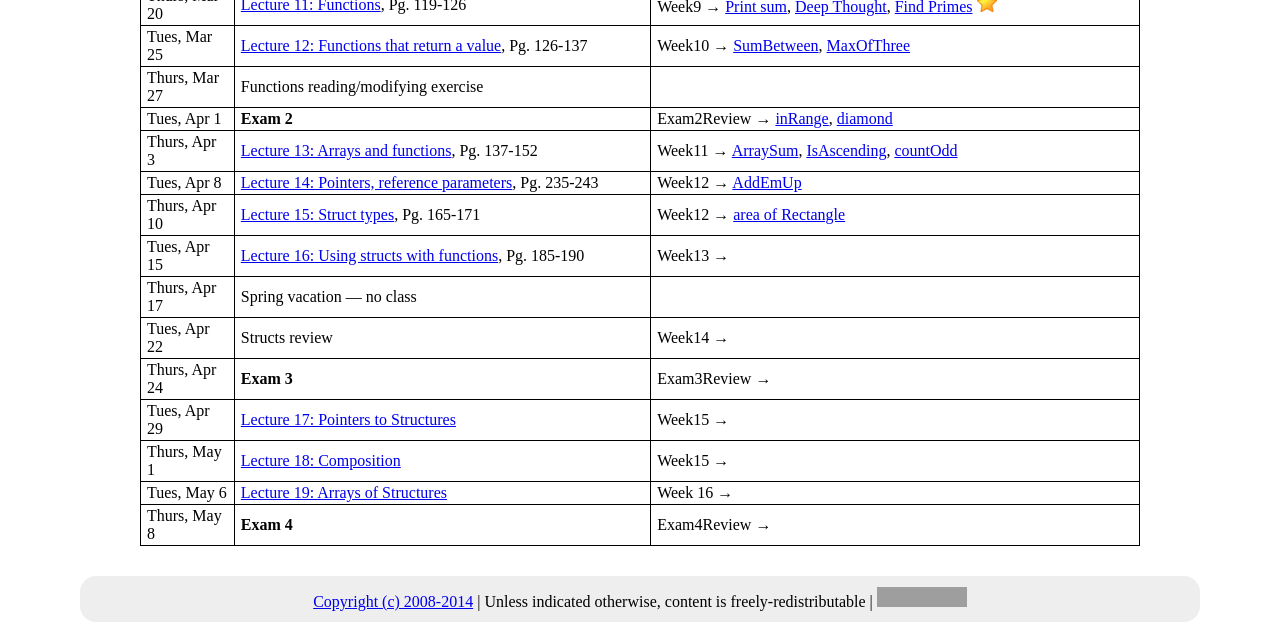
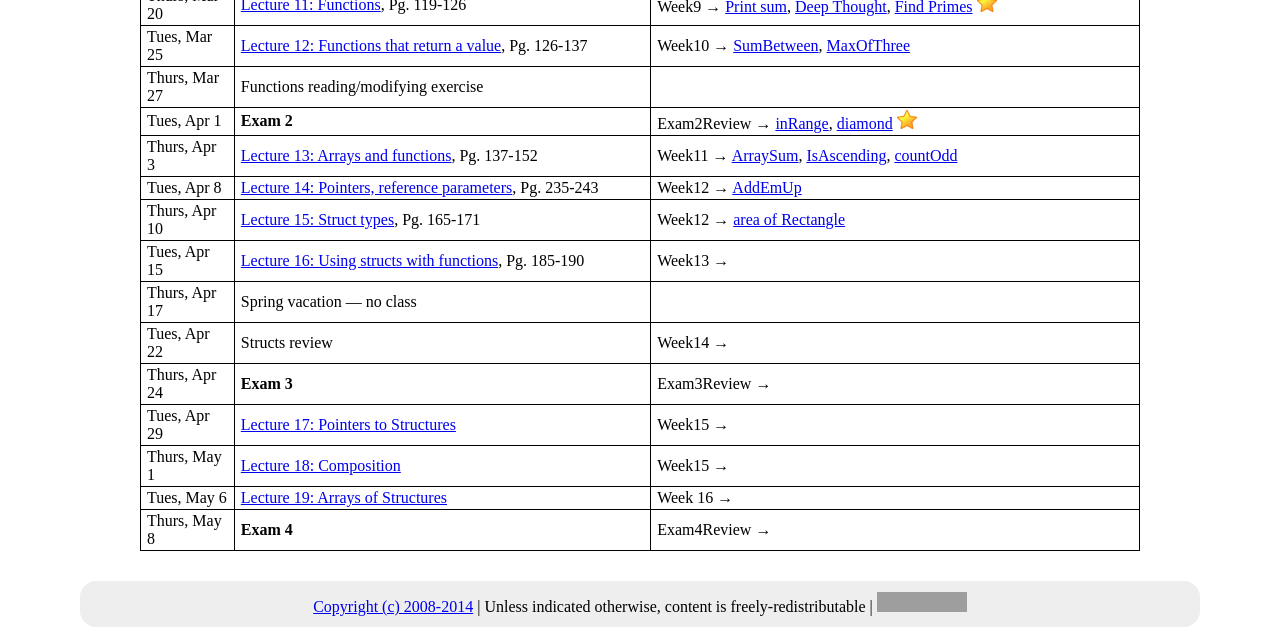
Before and after one commit to ycpcs/cs101-spring2014, a Jekyll site: the page built from schedule.md, in a window 1280 px wide. Shown: the part 922-1556 px from the top of the page. Built offline with Jekyll 4.4.1, drawn with Linux system fonts in a browser that asks for light colours; Markdown is read by kramdown in place of the engine named in the settings; grey boxes are pictures that could not be loaded.

Commit message:
mark diamond exercise as challenging

```diff
--- a/schedule.md
+++ b/schedule.md
@@ -31,7 +31,7 @@
 > Thurs, Mar 20 | [Lecture 11: Functions](lectures/lecture11.html), Pg. 119-126 | Week9 &rarr; [Print sum](https://cs.ycp.edu/cloudcoder/#exercise?c=5,p=110), [Deep Thought](https://cs.ycp.edu/cloudcoder/#exercise?c=5,p=111), [Find Primes](https://cs.ycp.edu/cloudcoder/#exercise?c=5,p=112) <img src="{{site.url}}/images/goldstar-tiny.png" />
 > Tues, Mar 25 | [Lecture 12: Functions that return a value](lectures/lecture12.html), Pg. 126-137 | Week10 &rarr; [SumBetween](https://cs.ycp.edu/cloudcoder/#exercise?c=5,p=116), [MaxOfThree](https://cs.ycp.edu/cloudcoder/#exercise?c=5,p=117)
 > Thurs, Mar 27 | Functions reading/modifying exercise
-> Tues, Apr 1 | **Exam 2** | Exam2Review &rarr; [inRange](https://cs.ycp.edu/cloudcoder/#exercise?c=5,p=135), [diamond](https://cs.ycp.edu/cloudcoder/#exercise?c=5,p=136)
+> Tues, Apr 1 | **Exam 2** | Exam2Review &rarr; [inRange](https://cs.ycp.edu/cloudcoder/#exercise?c=5,p=135), [diamond](https://cs.ycp.edu/cloudcoder/#exercise?c=5,p=136) <img src="{{site.url}}/images/goldstar-tiny.png" />
 > Thurs, Apr 3 | [Lecture 13: Arrays and functions](lectures/lecture13.html), Pg. 137-152 | Week11 &rarr; [ArraySum](https://cs.ycp.edu/cloudcoder/#exercise?c=5,p=113), [IsAscending](https://cs.ycp.edu/cloudcoder/#exercise?c=5,p=115), [countOdd](https://cs.ycp.edu/cloudcoder/#exercise?c=5,p=114)
 > Tues, Apr 8 | [Lecture 14: Pointers, reference parameters](lectures/lecture14.html), Pg. 235-243 | Week12 &rarr; [AddEmUp](https://cs.ycp.edu/cloudcoder/#exercise?c=5,p=118)
 > Thurs, Apr 10 | [Lecture 15: Struct types](lectures/lecture15.html), Pg. 165-171 | Week12 &rarr; [area of Rectangle](https://cs.ycp.edu/cloudcoder/#exercise?c=5,p=119)
```
